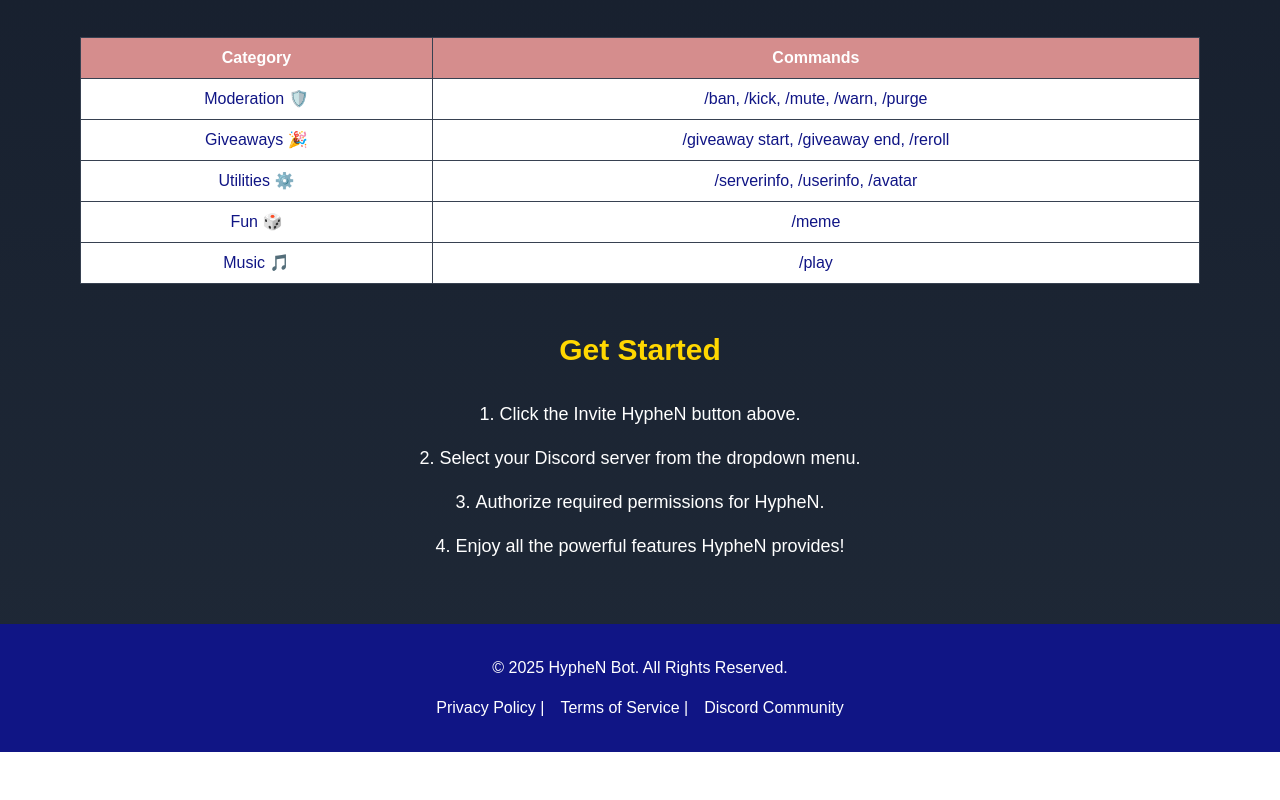
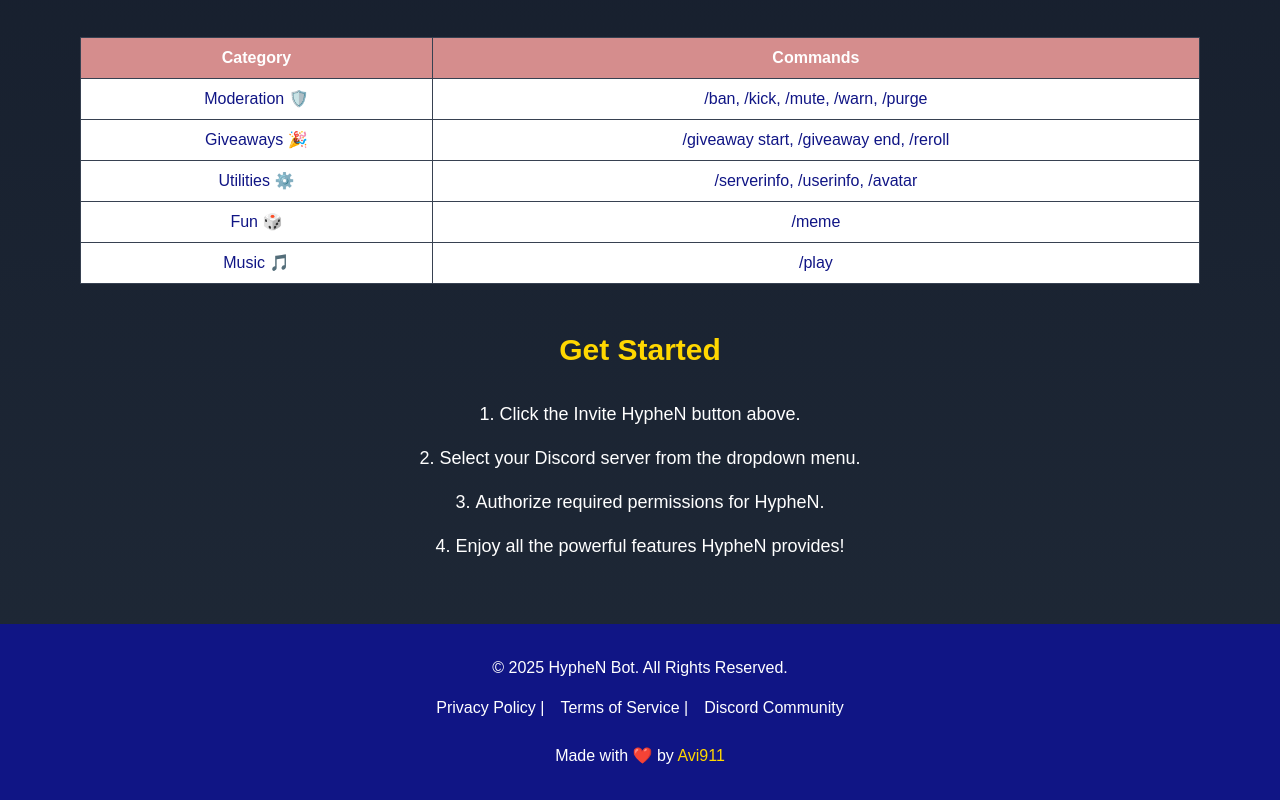
Before and after one commit to abhishekxmehta/hyphen, a Next.js app: page / in a window 1280 px wide. Shown: the part 755-1555 px from the top of the page. Before the commit the page ends 1507 px from the top, so only its background shows below. Built offline with nearby package versions, Linux system fonts and the light colour scheme.

Commit message:
Update index.js

```diff
--- a/pages/index.js
+++ b/pages/index.js
@@ -158,7 +158,20 @@ export default function Home() {
     <a href="#" className="hover:text-gold">Terms of Service</a> |
     <a href="#" className="hover:text-gold">Discord Community</a>
   </div>
+  {/* Made with ❤️ by Avi911 */}
+  <div className="mt-6">
+    Made with ❤️ by{' '}
+    <a
+      href="https://discordapp.com/users/724914345003188265"
+      target="_blank"
+      rel="noopener noreferrer"
+      className="text-gold hover:underline"
+    >
+      Avi911
+    </a>
+  </div>
 </footer>
+
     </div>
   );
 }
```
Lines whose indentation alone changed are shown as unchanged.
